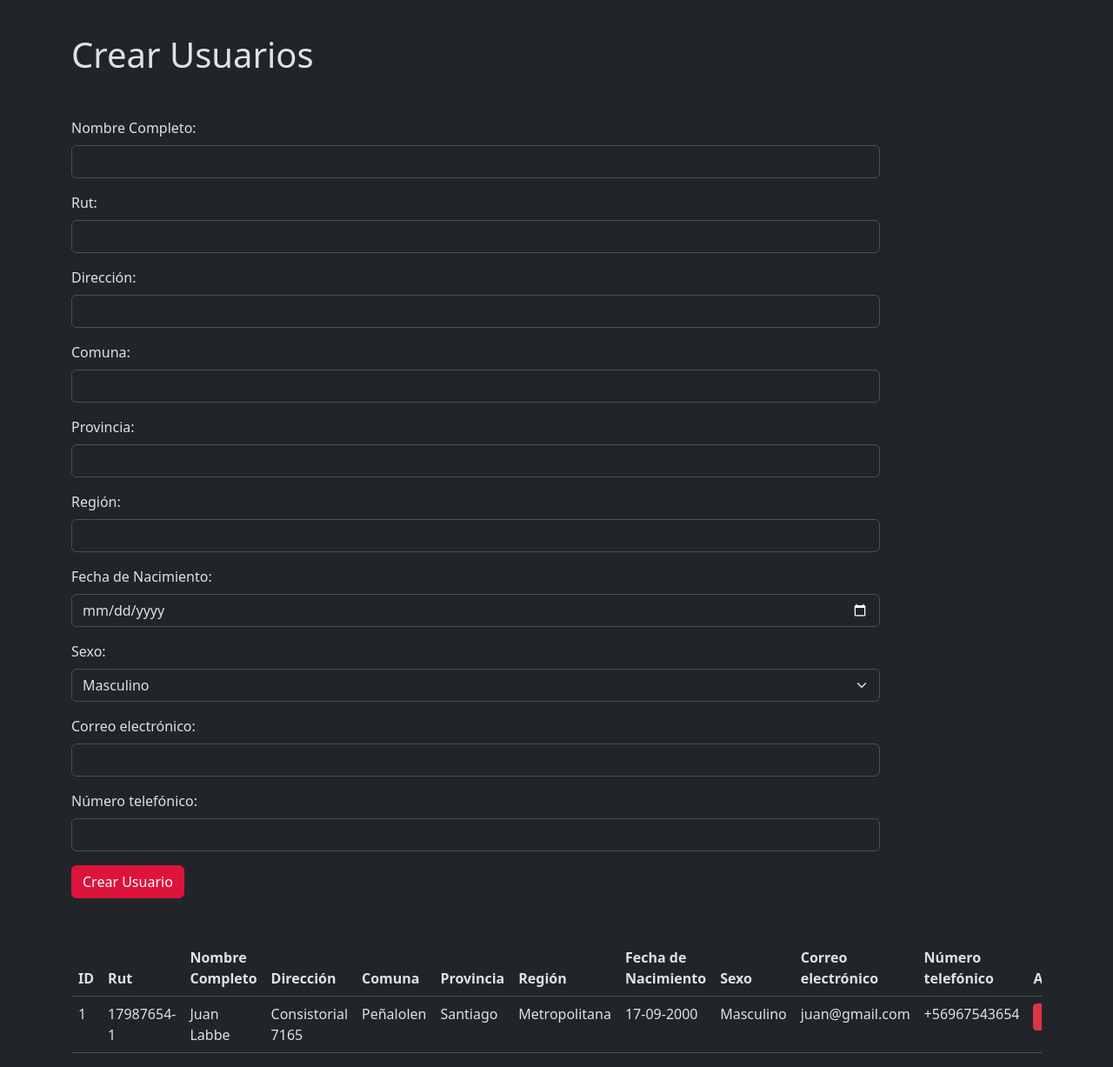
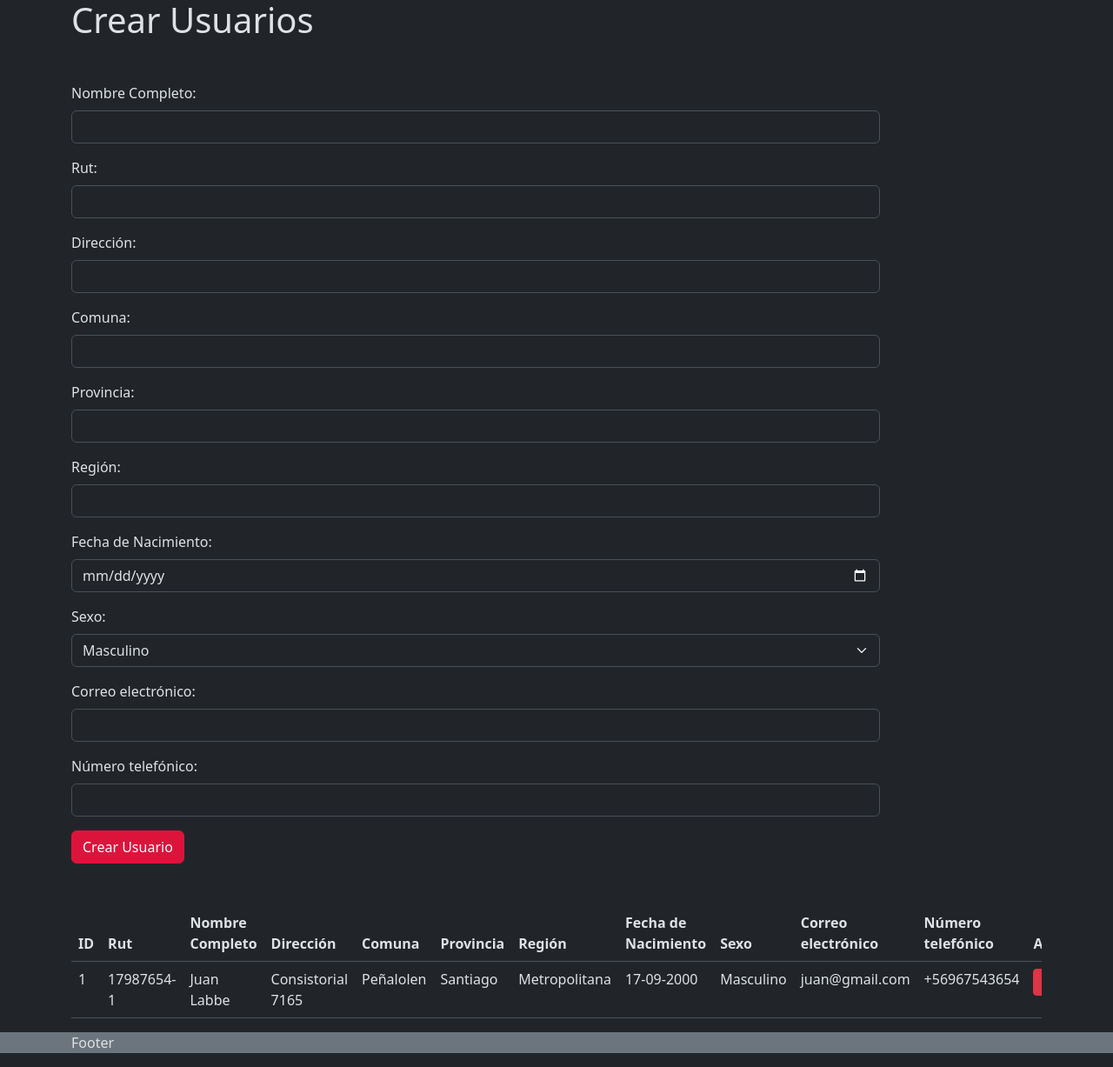
Before and after one commit to dzegers-USM/www-sushi, a website: page src/admin.html in a window 1280 px wide. Shown: the part 65-1292 px from the top of the page at 87% size. Drawn offline with nearby package versions, Linux system fonts and the light colour scheme.

Commit message:
Add footer

```diff
--- a/src/admin.html
+++ b/src/admin.html
@@ -11,6 +11,7 @@
   <title>WWWW Sushi Admin</title>
 </head>
 <body>
+<div class="d-flex flex-column min-vh-100">
   <nav class="navbar navbar-expand-sm bg-primary mb-2">
     <div class="container-lg">
       <a class="navbar-brand" href="index.html">
@@ -19,11 +20,8 @@
       </a>
     </div>
   </nav>
-  <div class="container-lg ">
-    <div class="mt-5">
-      <h1>Crear Usuarios</h1>
-
-    </div >
+  <div class="container-lg flex-fill">
+    <h1>Crear Usuarios</h1>
     <!-- Formulario para crear un nuevo usuario -->
     <form id="userForm" class="mt-5">
       <div class="mb-3 col-xxl-9 col-xl-10 col-lg-10 col-md-10 col-sm-10">
@@ -193,5 +191,12 @@
       userForm.reset();
     });
   </script>
+
+  <div class="bg-secondary">
+    <div class="container">
+      Footer
+    </div>
+  </div>
+</div>
 </body>
 </html>
```
Also changed, not shown: src/pedidos/index.html (+9 -1 lines).
